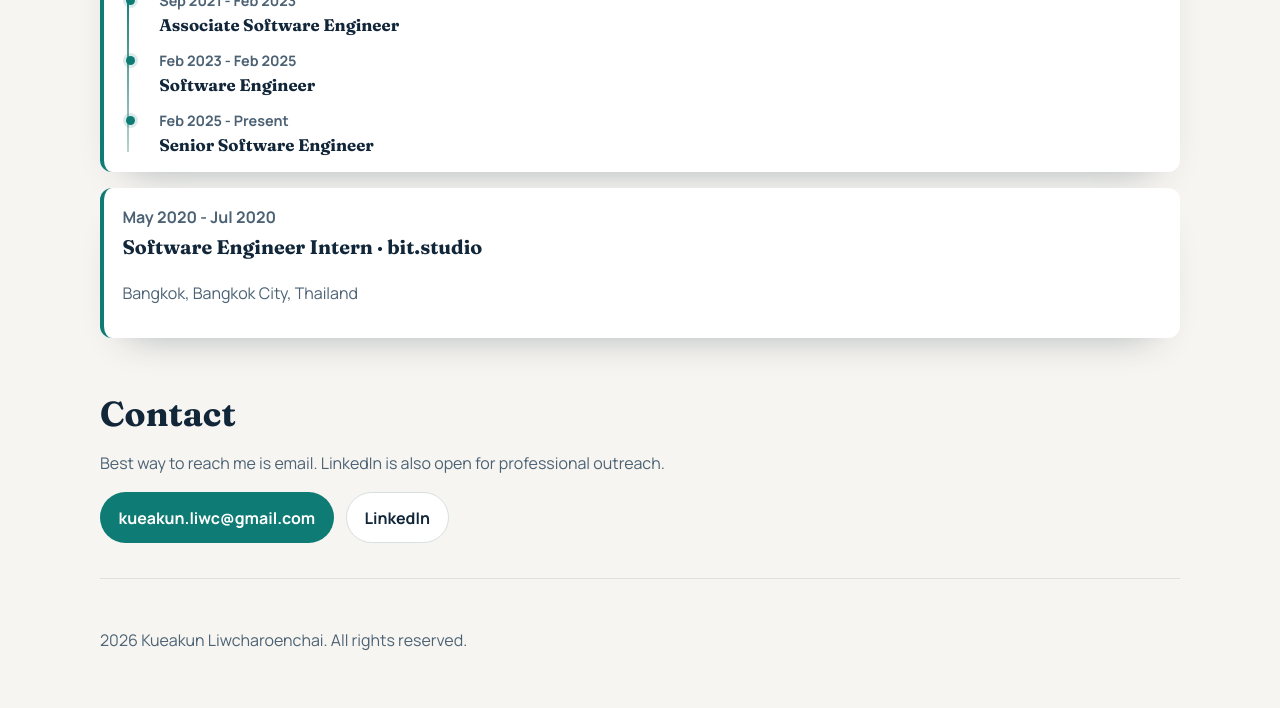
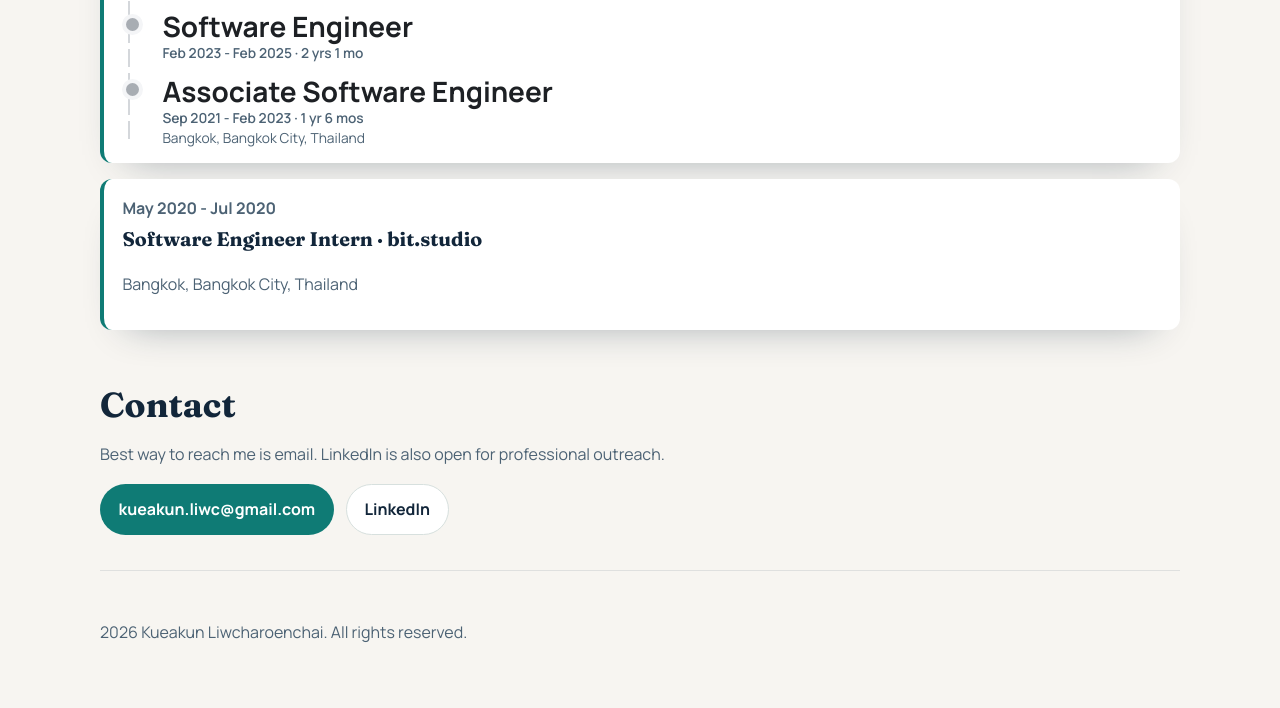
Before and after one commit to ttkuea/ttkuea.github.io, a plain HTML site: page index.html in a window 1280 px wide. Shown: the part 1209-1917 px from the top of the page. Drawn offline with Linux system fonts and the light colour scheme.

Commit message:
Style Agoda role flow as dotted timeline

```diff
--- a/index.html
+++ b/index.html
@@ -78,19 +78,19 @@
           <article class="timeline-item company-flow">
             <p class="timeline-date">Sep 2021 - Present</p>
             <h3>Agoda</h3>
-            <p class="company-meta">Bangkok, Bangkok City, Thailand</p>
             <div class="role-flow" aria-label="Role progression at Agoda">
               <article class="role-flow-item">
-                <p class="role-flow-date">Sep 2021 - Feb 2023</p>
-                <h4>Associate Software Engineer</h4>
+                <h4>Senior Software Engineer</h4>
+                <p class="role-flow-meta">Feb 2025 - Present · 1 yr 3 mos</p>
               </article>
               <article class="role-flow-item">
-                <p class="role-flow-date">Feb 2023 - Feb 2025</p>
                 <h4>Software Engineer</h4>
+                <p class="role-flow-meta">Feb 2023 - Feb 2025 · 2 yrs 1 mo</p>
               </article>
               <article class="role-flow-item">
-                <p class="role-flow-date">Feb 2025 - Present</p>
-                <h4>Senior Software Engineer</h4>
+                <h4>Associate Software Engineer</h4>
+                <p class="role-flow-meta">Sep 2021 - Feb 2023 · 1 yr 6 mos</p>
+                <p class="role-flow-location">Bangkok, Bangkok City, Thailand</p>
               </article>
             </div>
           </article>
--- a/styles.css
+++ b/styles.css
@@ -257,50 +257,66 @@ h3 {
 .role-flow {
   position: relative;
   margin-top: 1rem;
-  padding-left: 1.4rem;
+  padding-left: 1.5rem;
   display: grid;
-  gap: 0.8rem;
+  gap: 0.9rem;
 }
 
 .role-flow::before {
   content: "";
   position: absolute;
-  left: 0.28rem;
-  top: 0.2rem;
-  bottom: 0.2rem;
+  left: 0.34rem;
+  top: 0.4rem;
+  bottom: 0.4rem;
   width: 2px;
-  background: linear-gradient(to bottom, var(--accent), #b8d2cf);
+  background: repeating-linear-gradient(
+    to bottom,
+    #d4d7db 0,
+    #d4d7db 18px,
+    transparent 18px,
+    transparent 24px
+  );
 }
 
 .role-flow-item {
   position: relative;
-  padding-left: 0.9rem;
+  padding-left: 1rem;
 }
 
 .role-flow-item::before {
   content: "";
   position: absolute;
-  left: -1.18rem;
+  left: -1.25rem;
   top: 0.45rem;
-  width: 0.55rem;
-  height: 0.55rem;
+  width: 0.78rem;
+  height: 0.78rem;
   border-radius: 999px;
-  background: var(--accent);
-  box-shadow: 0 0 0 3px rgba(15, 123, 117, 0.15);
-}
-
-.role-flow-date {
-  margin: 0;
-  font-size: 0.9rem;
-  font-weight: 700;
-  color: var(--accent-strong);
+  background: #a8adb3;
+  box-shadow: 0 0 0 4px #f4f5f7;
 }
 
 .role-flow-item h4 {
-  margin: 0.15rem 0 0;
-  font-family: "Fraunces", serif;
-  font-size: 1.05rem;
-  line-height: 1.25;
+  margin: 0;
+  font-family: "Manrope", "Noto Sans", sans-serif;
+  font-size: 1.75rem;
+  font-weight: 800;
+  line-height: 1.12;
+  color: #1d2024;
+}
+
+.role-flow-meta {
+  margin: 0;
+  font-size: 0.86rem;
+  font-weight: 600;
+  color: #6d7278;
+  line-height: 1.4;
+}
+
+.role-flow-location {
+  margin: 0.06rem 0 0;
+  font-size: 0.86rem;
+  color: #6d7278;
+  line-height: 1.4;
 }
 
 .contact-links {
```
Also changed, not shown: 1 other file.
